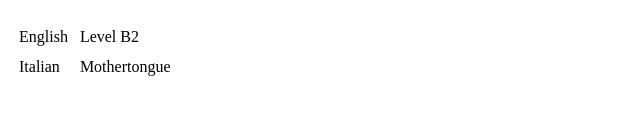
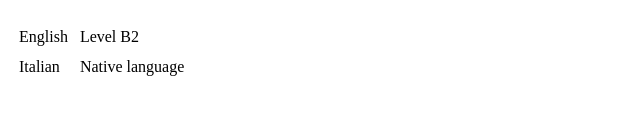
Before and after one commit to carletto93/myCV, a plain HTML site: page skills.html in a window 1280 px wide. Shown: the part 297-412 px from the top of the page, 0-640 px from the left. Drawn offline with Linux system fonts and the light colour scheme.

Commit message:
update skills.html

```diff
--- a/skills.html
+++ b/skills.html
@@ -33,7 +33,7 @@
       </tr>
       <tr>
         <td>Italian</td>
-        <td>Mothertongue</td>
+        <td>Native language</td>
       </tr>
     </table>
   </body>
```
